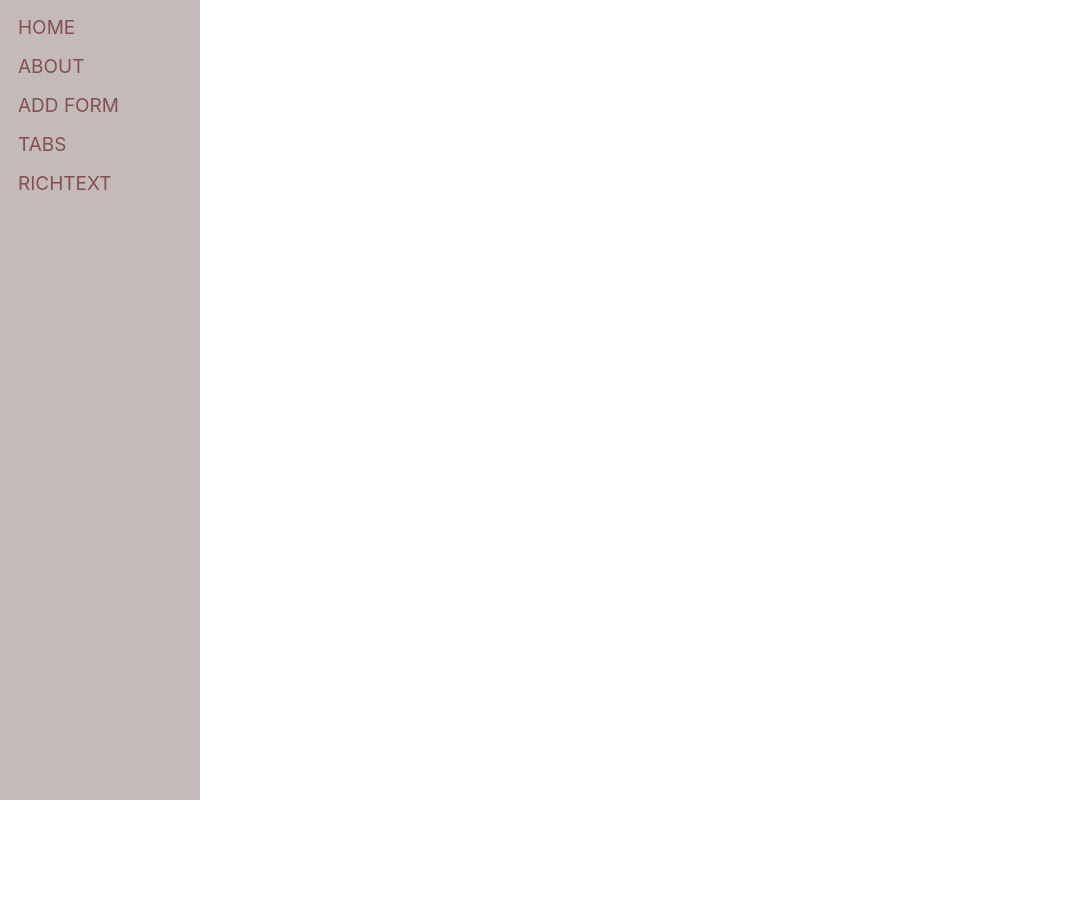
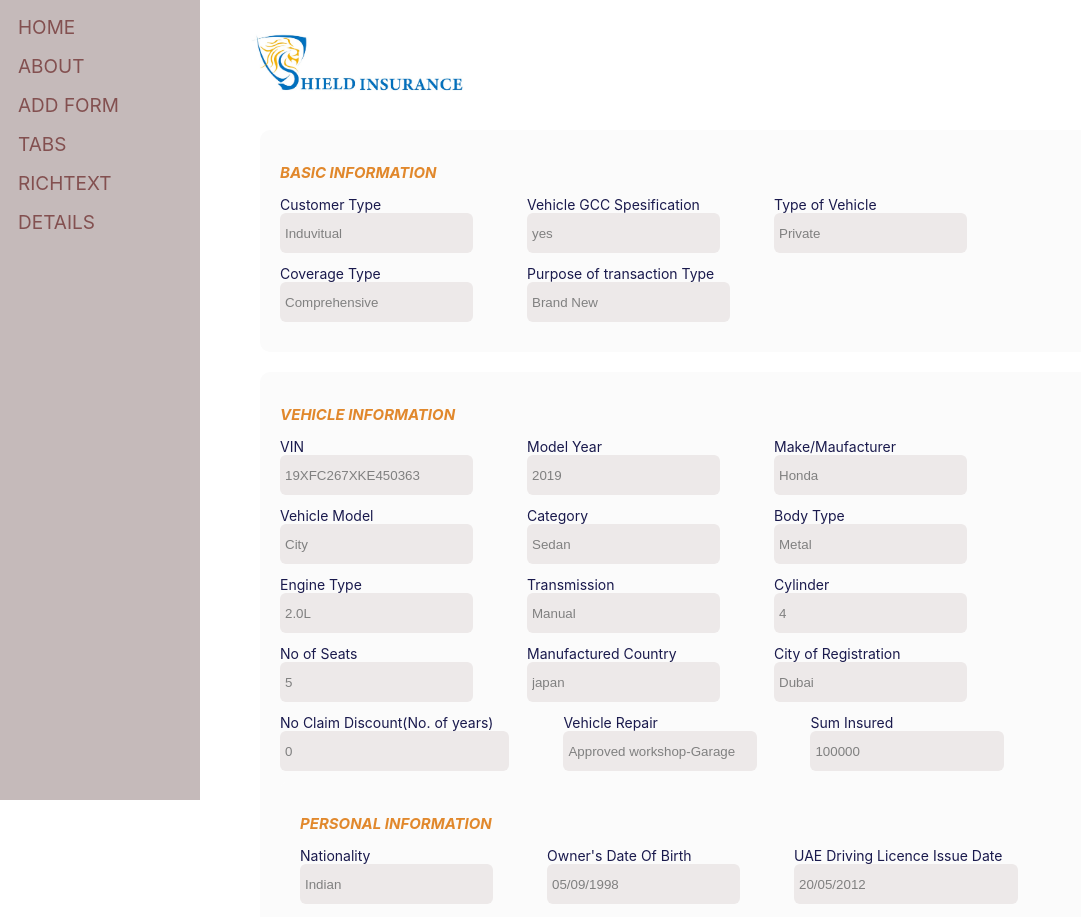
Before and after one commit to Letscreateproject/react-common-components, a React (Create React App) app: page /details in a window 1280 px wide. Shown: the top 917 px of the page, without its empty margins (0-1081 px from the left). Before the commit the page ends 800 px from the top, so only its background shows below. Built offline with nearby package versions, Linux system fonts and the light colour scheme.

Commit message:
details rendering

```diff
--- a/src/App.js
+++ b/src/App.js
@@ -6,6 +6,7 @@ import About from './components/About';
 import AddForm from './components/forms/AddForm';
 import Tabs from './components/tabs/Tabs';
 import RichText from './components/richText/RichText';
+import Details from './components/details/Details';
 
 function App() {
   return (
@@ -18,6 +19,8 @@ function App() {
           <Route path="/add-form" element={<AddForm />} />
           <Route path="/tabs" element={<Tabs />} />
           <Route path="/rich-text" element={<RichText />} />
+          <Route path="/details" element={<Details />} />
+
         </Routes>
       </div>
     </Router>
--- a/src/components/SideMenu.jsx
+++ b/src/components/SideMenu.jsx
@@ -7,7 +7,10 @@
         {id:2,url:"/about",title:'ABOUT'},
         {id:3,url:"/add-form",title:'ADD FORM'},
         {id:4,url:"/tabs",title:'TABS'},
-        {id:5,url:"/rich-text",title:'RICHTEXT'}
+        {id:5,url:"/rich-text",title:'RICHTEXT'},
+        {id:6,url:"/details",title:'DETAILS'}
+
+
     ]
 
         return (
--- /dev/null
+++ b/src/components/details/Details.css
@@ -0,0 +1,69 @@
+.details-container {
+    padding: 20px;
+  }
+
+  .card {
+    border-radius: 10px;
+    margin-bottom: 20px;
+    padding: 20px;
+    background-color: #fbfbfb;
+
+  }
+
+  .input-group {
+        padding-right: 60px;
+        display: inline-flex;
+        margin-bottom: 10px;
+        align-items: flex-start;
+        flex-direction: column;
+        border-spacing: 10px;
+        flex-wrap: nowrap;
+    }
+
+
+  .input-group label {
+    flex-basis: 20%;
+    margin-right: 10px;
+    color:rgb(26, 26, 77);
+    font-style: normal;
+    font-size: 14px;
+  }
+
+  .input-group input {
+    width: 98%;
+    border-radius: 6px;
+    border: none;
+    height: 30px;
+    background-color: rgb(237 233 233);
+    color: gray;
+    padding: 5px;
+  }
+  .input-group select {
+    width: 100%;
+    border-radius: 6px;
+    border: none;
+    height: 40px;
+    background-color: rgb(237 233 233);
+    color: gray;
+    padding: 5px;
+  }
+
+  .proceed-button {
+    display: flex;
+    justify-content:center;
+  }
+  .head {
+    color:#e1882c;
+    font-size: 15px;
+    font-style: oblique;
+}
+.button {
+    width: 120px;
+    height: 34px;
+    color: white;
+    background-color: #eba030;
+    border-radius: 18px;
+    font-size: small;
+    border: none;
+    cursor: pointer;
+}
--- /dev/null
+++ b/src/components/details/Details.jsx
@@ -0,0 +1,151 @@
+    import React from 'react';
+    import './Details.css';
+    import image from '../../assets/insurance.jpg';
+    import { useNavigate } from 'react-router-dom';
+    const Details = () => {
+
+    const fields={
+    customerType:"Induvitual",vehicleGccSpesification:"yes",typeOfVehicle:"Private",coverageType:"Comprehensive",purposeOfTransaction:"Brand New",
+    vin:"19XFC267XKE450363",modelYear:"2019",makeMaufacturer:"Honda",vehicleModel:"City",category:"Sedan",bodyType:"Metal",engine: "2.0L",
+    transmission:"Manual",cylinder:4,noOfseats:5, manufacturedCountry:"japan",cityOfRegistration:"Dubai",noClaimDiscount:0,vehilcleRepair:"Approved workshop-Garage",
+    sumInsured:100000,nationality:"Indian",ownersDateOfBirth:"05/09/1998",drivingLicenceIssueDate:"20/05/2012",driverAge:25 }
+    const navigate = useNavigate();
+
+    // const [fields, setFields] = useState([]);
+
+    // useEffect(() => {
+    //   const fetchData = async () => {
+    //     try {
+    //       const response = await fetch('https://your-api-endpoint.com/data');
+    //       const data = await response.json();
+    //       setFields(data);
+    //     } catch (error) {
+    //       console.error('Failed to fetch data:', error);
+    //     }
+    //   };
+    //   fetchData();
+    // }, []);
+
+    const handleProceed = () => {
+        navigate('/');
+    };
+
+    return (
+        <>
+        <img style={{width:'240px'}} src={image} alt=" Empty page" />
+
+        <div className="details-container">
+            <div className="card">
+            <h2 className='head'>BASIC INFORMATION</h2>
+                <div  className="input-group">
+                <label >Customer Type</label>
+                <input type="text" id={fields.customerType} defaultValue={fields.customerType} />
+                </div>
+                <div  className="input-group">
+                <label >Vehicle GCC Spesification</label>
+                <input type="text" id={fields.vehicleGccSpesification} defaultValue={fields.vehicleGccSpesification} />
+                </div>
+                <div  className="input-group">
+                <label >Type of Vehicle</label>
+                <input type="text" id={fields.typeOfVehicle} defaultValue={fields.typeOfVehicle} />
+                </div>
+                <div  className="input-group">
+                <label >Coverage Type</label>
+                <input type="text" id={fields.coverageType} defaultValue={fields.coverageType} />
+                </div>
+                <div  className="input-group">
+                <label >Purpose of transaction Type</label>
+                <input type="text" id={fields.purposeOfTransaction} defaultValue={fields.purposeOfTransaction} />
+                </div>
+            </div>
+            <div className="card">
+            <h2 className='head'>VEHICLE INFORMATION</h2>
+                <div  className="input-group">
+                <label >VIN</label>
+                <input type="text" id={fields.vin} defaultValue={fields.vin} />
+                </div>
+                <div  className="input-group">
+                <label >Model Year</label>
+                <input type="text" id={fields.modelYear} defaultValue={fields.modelYear} />
+                </div>
+                <div  className="input-group">
+                <label >Make/Maufacturer</label>
+                <input type="text" id={fields.makeMaufacturer} defaultValue={fields.makeMaufacturer} />
+                </div>
+                <div  className="input-group">
+                <label >Vehicle Model</label>
+                <input type="text" id={fields.vehicleModel} defaultValue={fields.vehicleModel} />
+                </div>
+                <div  className="input-group">
+                <label >Category</label>
+                <input type="text" id={fields.category} defaultValue={fields.category} />
+                </div>
+                <div  className="input-group">
+                <label >Body Type</label>
+                <input type="text" id={fields.bodyType} defaultValue={fields.bodyType} />
+                </div>
+                <div  className="input-group">
+                <label >Engine Type</label>
+                <input type="text" id={fields.engine} defaultValue={fields.engine} />
+                </div>
+                <div  className="input-group">
+                <label >Transmission</label>
+                <input type="text" id={fields.transmission} defaultValue={fields.transmission} />
+                </div>
+                <div  className="input-group">
+                <label >Cylinder</label>
+                <input type="text" id={fields.cylinder} defaultValue={fields.cylinder} />
+                </div>
+                <div  className="input-group">
+                <label >No of Seats</label>
+                <input type="text" id={fields.noOfseats} defaultValue={fields.noOfseats} />
+                </div>
+                <div  className="input-group">
+                <label >Manufactured Country</label>
+                <input type="text" id={fields.manufacturedCountry} defaultValue={fields.manufacturedCountry} />
+                </div>
+                <div  className="input-group">
+                <label >City of Registration</label>
+                <input type="text" id={fields.cityOfRegistration} defaultValue={fields.cityOfRegistration} />
+                </div>
+                <div  className="input-group">
+                <label >No Claim Discount(No. of years)</label>
+                <input type="text" id={fields.noClaimDiscount} defaultValue={fields.noClaimDiscount} />
+                </div>
+                <div  className="input-group">
+                <label >Vehicle Repair</label>
+                <input type="text" id={fields.vehilcleRepair} defaultValue={fields.vehilcleRepair} />
+                </div>
+                <div  className="input-group">
+                <label >Sum Insured</label>
+                <input type="text" id={fields.sumInsured} defaultValue={fields.sumInsured} />
+                </div>
+                <div className="card">
+            <h2 className='head'>PERSONAL INFORMATION</h2>
+                <div  className="input-group">
+                <label >Nationality</label>
+                <input type="text" id={fields.nationality} defaultValue={fields.nationality} />
+                </div>
+                <div  className="input-group">
+                <label >Owner's Date Of Birth</label>
+                <input type="text" id={fields.ownersDateOfBirth} defaultValue={fields.ownersDateOfBirth} />
+                </div>
+                <div  className="input-group">
+                <label >UAE Driving Licence Issue Date</label>
+                <input type="text" id={fields.drivingLicenceIssueDate} defaultValue={fields.drivingLicenceIssueDate} />
+                </div>
+                <div  className="input-group">
+                <label >Driver Age</label>
+                <input type="text" id={fields.driverAge} defaultValue={fields.driverAge} />
+                </div>
+            </div>
+            </div>
+        <div className="proceed-button">
+            <button type="button" className='button' onClick={handleProceed}>Proceed</button>
+        </div>
+        </div>
+        </>
+    );
+    };
+
+    export default Details;
```
Also changed, not shown: src/assets/insurance.jpg (added).
